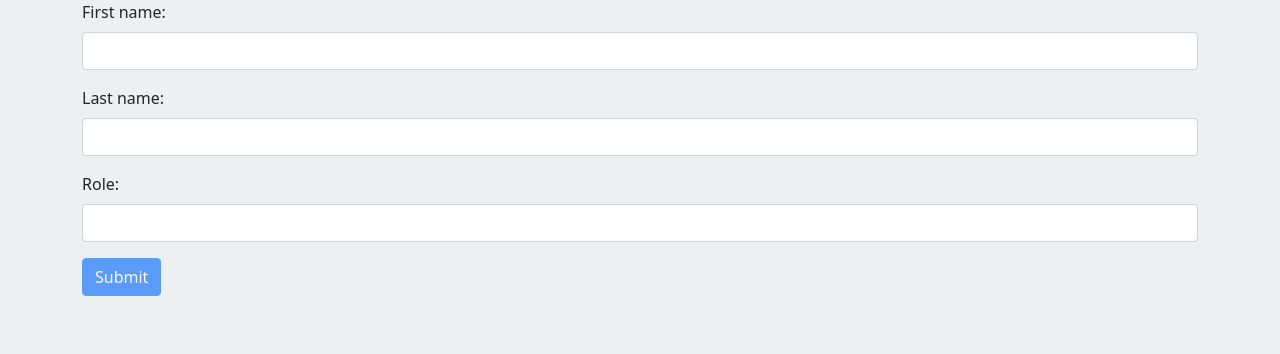
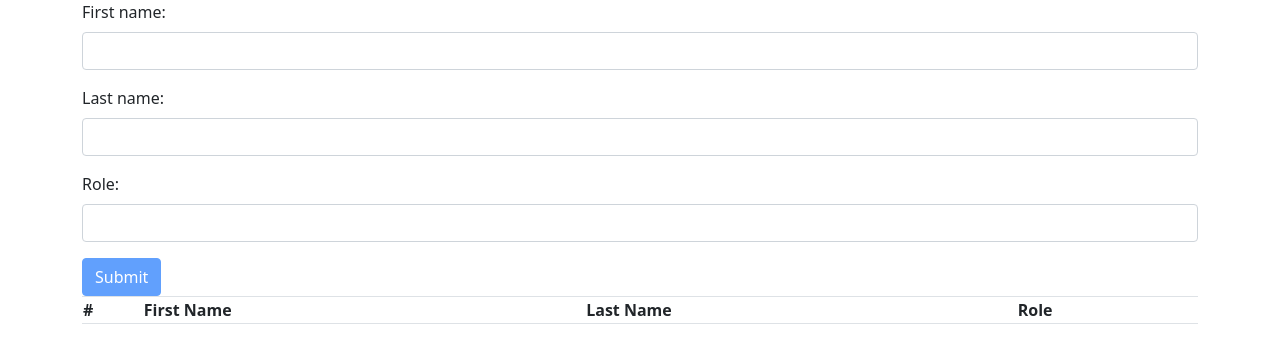
Before and after one commit to dodosiz/work-it, a React app: page / in a window 1280 px wide. Shown: the top 354 px of the page. Built offline with nearby package versions, Linux system fonts and the light colour scheme.

Commit message:
Styled the user list with bootstrap components.

```diff
--- a/src/index.css
+++ /dev/null
@@ -1,3 +0,0 @@
-body {
-    background-color: #ecf0f1 !important;
-}
--- a/src/index.tsx
+++ b/src/index.tsx
@@ -3,7 +3,6 @@ import ReactDOM from "react-dom";
 import { Provider } from "react-redux";
 import { store } from "./data/store";
 import "bootstrap/dist/css/bootstrap.min.css";
-import "./index.css";
 import { App } from "./view/app";
 
 ReactDOM.render(
--- a/src/view/users-list.tsx
+++ b/src/view/users-list.tsx
@@ -1,20 +1,35 @@
 import * as React from "react";
+import { Table } from "react-bootstrap";
 import { useSelector } from "react-redux";
 import { User, usersSelector } from "../data/users";
 
 export function UsersList() {
 	const users = useSelector(usersSelector);
-	return <ul>
-		{users.map(user => (
-			<User key={user.id} user={user}/>
-		))}
-	</ul>;
+	return <Table striped bordered hover>
+		<thead>
+			<th>#</th>
+			<th>First Name</th>
+			<th>Last Name</th>
+			<th>Role</th>
+		</thead>
+		<tbody>
+			{users.map((user, index) => (
+				<User key={user.id} user={user} index={index} />
+			))}
+		</tbody>
+	</Table>;
 }
 
 interface UserProps {
+	index: number;
 	user: User;
 }
 
 function User(props: UserProps) {
-	return <li>{props.user.firstName} {props.user.lastName} <i>role: {props.user.role}</i></li>;
+	return <tr>
+		<td>{props.index}</td>
+		<td>{props.user.firstName}</td>
+		<td>{props.user.lastName}</td>
+		<td>{props.user.role}</td>
+	</tr>;
 }
```
Also changed, not shown: 1 other file (tests, documents, lock files or other folders).
